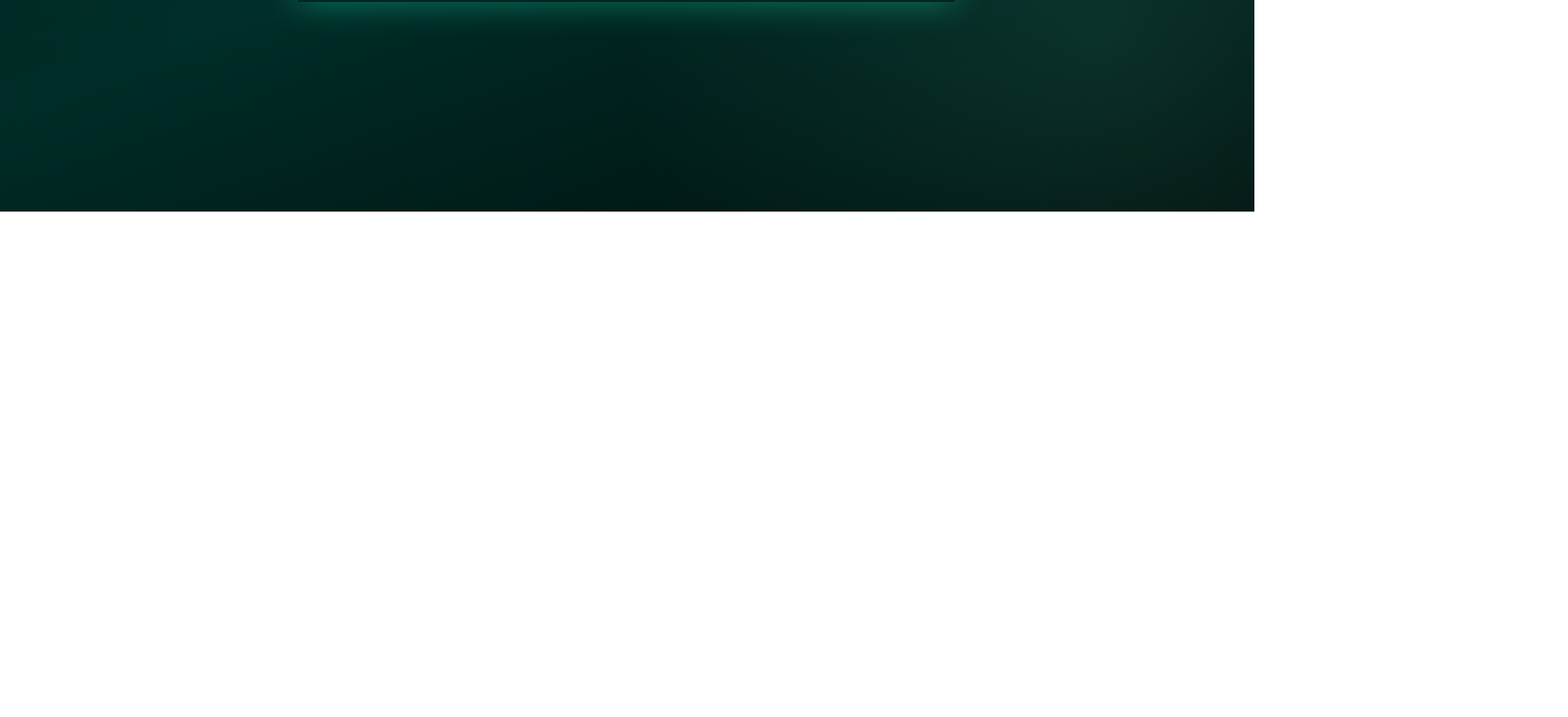
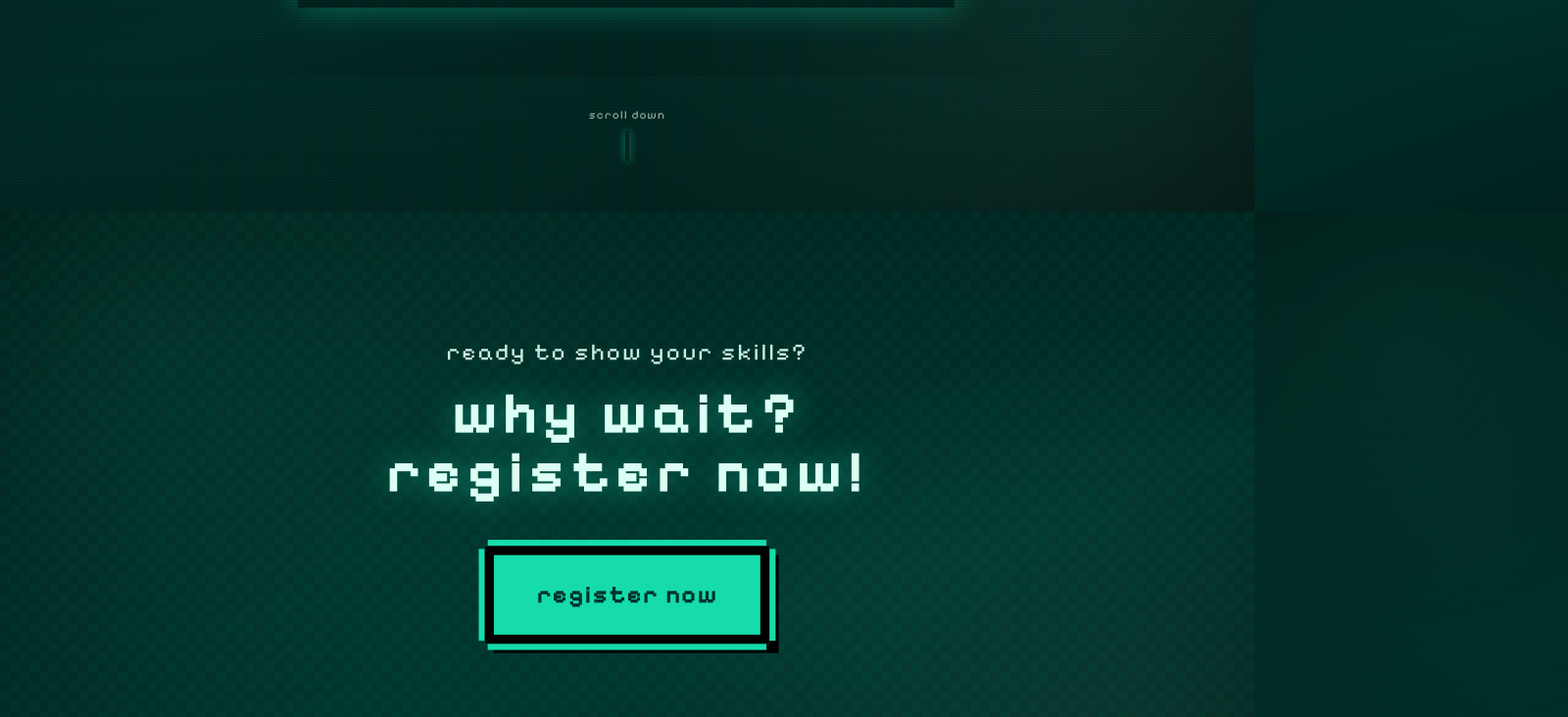
Before and after one commit to bikramroyutsa/iit-indoors-2026, a Next.js app: page / in a window 1280 px wide. Shown: the part 584-1316 px from the top of the page at 98% size, 1600 px wide, since content can reach past the window. Before the commit the page ends 800 px from the top, so only its background shows below. Built offline with nearby package versions, Linux system fonts and the light colour scheme.

Commit message:
Add initial registration form

```diff
--- a/app/globals.css
+++ b/app/globals.css
@@ -18,6 +18,21 @@ body {
   background-attachment: fixed;
   color: var(--foreground);
   font-family: var(--font-pixelify), sans-serif;
+  position: relative;
+  overflow-x: hidden;
+}
+
+body::after {
+  content: "";
+  position: fixed;
+  top: 0;
+  left: 0;
+  width: 100vw;
+  height: 100vh;
+  background: linear-gradient(rgba(18, 16, 16, 0) 50%, rgba(0, 0, 0, 0.1) 50%), linear-gradient(90deg, rgba(255, 0, 0, 0.03), rgba(0, 255, 0, 0.01), rgba(0, 0, 255, 0.03));
+  background-size: 100% 3px, 3px 100%;
+  pointer-events: none;
+  z-index: 9999;
 }
 
 .hero-kicker {
@@ -46,6 +61,15 @@ body {
     transform: translateY(0);
     opacity: 1;
   }
+}
+
+@keyframes fade-in {
+  from { opacity: 0; }
+  to { opacity: 1; }
+}
+
+.animate-fade-in {
+  animation: fade-in 0.3s ease-out forwards;
 }
 
 @keyframes logo-blink {
@@ -82,3 +106,170 @@ body {
     transform: translateY(-8px);
   }
 }
+
+/* Pixel Art UI Styles */
+.pixel-button {
+  background-color: var(--mint);
+  color: var(--deep-teal);
+  padding: 14px 28px;
+  border: 6px solid #000;
+  box-shadow:
+    0 -6px 0 -2px var(--mint),
+    0 6px 0 -2px var(--mint),
+    -6px 0 0 -2px var(--mint),
+    6px 0 0 -2px var(--mint),
+    6px 6px 0px #000;
+  font-weight: bold;
+  text-transform: lowercase;
+  transition: all 0.1s;
+  cursor: pointer;
+  font-family: var(--font-pixelify), sans-serif;
+  letter-spacing: 1px;
+}
+
+.pixel-button:hover {
+  transform: translate(-2px, -2px);
+  box-shadow:
+    0 -4px 0 -2px var(--mint-soft),
+    0 4px 0 -2px var(--mint-soft),
+    -4px 0 0 -2px var(--mint-soft),
+    4px 0 0 -2px var(--mint-soft),
+    6px 6px 0px #000;
+  background-color: var(--mint-soft);
+}
+
+.pixel-button:active {
+  transform: translate(2px, 2px);
+  box-shadow: 0px 0px 0px #000;
+}
+
+.pixel-modal-overlay {
+  background-color: rgba(0, 0, 0, 0.85);
+  backdrop-filter: blur(4px);
+}
+
+.pixel-modal-content {
+  background-color: var(--deep-teal);
+  /* even blockier pixelated border */
+  border: 8px solid #000;
+  box-shadow:
+    0 -8px 0 -2px var(--mint),
+    0 8px 0 -2px var(--mint),
+    -8px 0 0 -2px var(--mint),
+    8px 0 0 -2px var(--mint),
+    inset 0 0 0 4px var(--mint),
+    12px 12px 0px #000;
+  padding: 3rem;
+  max-width: 500px;
+  width: 90%;
+  position: relative;
+}
+
+.pixel-input {
+  background-color: #001715;
+  border: 4px solid #000;
+  box-shadow:
+    0 -4px 0 -1px var(--mint-soft),
+    0 4px 0 -1px var(--mint-soft),
+    -4px 0 0 -1px var(--mint-soft),
+    4px 0 0 -1px var(--mint-soft);
+  color: var(--foreground);
+  padding: 14px;
+  width: 100%;
+  font-family: var(--font-pixelify), sans-serif;
+  outline: none;
+  transition: all 0.1s;
+}
+
+.pixel-input:focus {
+  box-shadow:
+    0 -4px 0 -1px var(--mint),
+    0 4px 0 -1px var(--mint),
+    -4px 0 0 -1px var(--mint),
+    4px 0 0 -1px var(--mint);
+}
+
+.pixel-label {
+  display: block;
+  margin-bottom: 0.5rem;
+  color: var(--mint-soft);
+  text-transform: lowercase;
+  font-size: 0.9rem;
+  letter-spacing: 1px;
+}
+
+@keyframes bounce-subtle {
+  0%, 100% {
+    transform: translateY(0) scale(1.1);
+  }
+  50% {
+    transform: translateY(-5px) scale(1.1);
+  }
+}
+
+@media (min-width: 768px) {
+  @keyframes bounce-subtle {
+    0%, 100% {
+      transform: translateY(0) scale(1.25);
+    }
+    50% {
+      transform: translateY(-8px) scale(1.25);
+    }
+  }
+}
+
+.animate-bounce-subtle {
+  animation: bounce-subtle 3s ease-in-out infinite;
+}
+
+.pixel-pattern {
+  background-image:
+    linear-gradient(45deg, rgba(22, 219, 171, 0.03) 25%, transparent 25%),
+    linear-gradient(-45deg, rgba(22, 219, 171, 0.03) 25%, transparent 25%),
+    linear-gradient(45deg, transparent 75%, rgba(22, 219, 171, 0.03) 75%),
+    linear-gradient(-45deg, transparent 75%, rgba(22, 219, 171, 0.03) 75%);
+  background-size: 20px 20px;
+  background-position: 0 0, 0 10px, 10px -10px, -10px 0px;
+}
+
+.cta-glow {
+  position: relative;
+}
+
+.cta-glow::before {
+  content: "";
+  position: absolute;
+  top: 50%;
+  left: 50%;
+  transform: translate(-50%, -50%);
+  width: 150%;
+  height: 150%;
+  background: radial-gradient(circle, rgba(22, 219, 171, 0.08) 0%, transparent 70%);
+  z-index: -1;
+  pointer-events: none;
+}
+
+@keyframes modal-slide-up {
+  0% {
+    transform: translateY(100vh);
+    opacity: 0;
+  }
+  100% {
+    transform: translateY(0);
+    opacity: 1;
+  }
+}
+
+.animate-modal-slide-up {
+  animation: modal-slide-up 0.5s cubic-bezier(0.16, 1, 0.3, 1) forwards;
+}
+
+@keyframes success-pop {
+  0% { transform: scale(0.8); opacity: 0; }
+  50% { transform: scale(1.05); opacity: 1; }
+  100% { transform: scale(1); opacity: 1; }
+}
+
+.animate-success-pop {
+  animation: success-pop 0.4s cubic-bezier(0.175, 0.885, 0.32, 1.275) forwards;
+}
--- a/app/layout.tsx
+++ b/app/layout.tsx
@@ -18,8 +18,8 @@ const pixelifySans = Pixelify_Sans({
 });
 
 export const metadata: Metadata = {
-  title: "IIT Indoors 2026",
-  description: "IIT Indoors 2026",
+  title: "iit indoors 2026",
+  description: "iit indoors 2026",
 };
 
 export default function RootLayout({
--- a/app/page.tsx
+++ b/app/page.tsx
@@ -1,10 +1,10 @@
-import Hero from "@/components/Hero";
+import LandingSection from "@/components/LandingSection";
 import PageContainer from "@/components/PageContainer";
 
 export default function Home() {
   return (
     <PageContainer>
-      <Hero />
+      <LandingSection />
     </PageContainer>
   );
 }
--- a/components/Hero.tsx
+++ b/components/Hero.tsx
@@ -13,7 +13,7 @@ export default function Hero() {
   }, []);
 
   return (
-    <section className="w-full max-w-4xl flex flex-col items-center gap-4" aria-label="IIT Indoors hero section">
+    <section className="w-full max-w-4xl flex flex-col items-center gap-4" aria-label="iit indoors hero section">
       <p
         className="tracking-widest text-xl md:text-3xl drop-shadow-lg hero-kicker"
         style={{
@@ -26,7 +26,7 @@ export default function Hero() {
       <Image
         className={`w-3/4 h-auto hero-logo ${entered ? 'logo-enter' : ''}`}
         src="/assets/Logo.png"
-        alt="IIT Indoors 2026 logo"
+        alt="iit indoors 2026 logo"
         width={1599}
         height={780}
         priority
--- /dev/null
+++ b/components/LandingSection.tsx
@@ -0,0 +1,47 @@
+"use client";
+
+import { useState } from "react";
+import Hero from "./Hero";
+import RegistrationModal from "./RegistrationModal";
+
+export default function LandingSection() {
+  const [isModalOpen, setIsModalOpen] = useState(false);
+
+  return (
+    <div className="flex flex-col w-full items-center">
+      {/* Hero Section - Centered on screen */}
+      <div className="min-h-screen flex flex-col items-center justify-center w-full relative">
+        <Hero />
+        {/* Scroll Indicator */}
+        <div className="absolute bottom-10 animate-bounce text-mint-soft opacity-70">
+          <p className="text-xs tracking-widest mb-2 font-pixelify">scroll down</p>
+          <div className="w-1 h-8 bg-mint mx-auto rounded-full shadow-[0_0_8px_var(--mint)]"></div>
+        </div>
+      </div>
+
+      {/* Registration CTA Section - Appears on scroll */}
+      <div className="py-32 flex flex-col items-center gap-8 w-full text-center px-6 pixel-pattern cta-glow">
+        <div className="space-y-4 max-w-2xl">
+          <h3 className="text-xl md:text-2xl font-pixelify text-mint-soft tracking-widest animate-pulse">
+            ready to show your skills?
+          </h3>
+          <p className="text-4xl md:text-6xl font-pixelify text-mint font-bold tracking-widest drop-shadow-[0_0_15px_rgba(22,219,171,0.5)]">
+            why wait?<br />register now!
+          </p>
+        </div>
+
+        <button
+          onClick={() => setIsModalOpen(true)}
+          className="pixel-button scale-125 mt-8 hover:scale-135 transition-transform animate-bounce-subtle"
+        >
+          register now
+        </button>
+      </div>
+
+      <RegistrationModal
+        isOpen={isModalOpen}
+        onClose={() => setIsModalOpen(false)}
+      />
+    </div>
+  );
+}
--- a/components/PageContainer.tsx
+++ b/components/PageContainer.tsx
@@ -4,7 +4,7 @@ interface PageContainerProps {
 
 export default function PageContainer({ children }: PageContainerProps) {
   return (
-    <main className="min-h-screen flex items-center justify-center p-10">
+    <main className="min-h-screen w-full flex flex-col items-center">
       {children}
     </main>
   );
--- /dev/null
+++ b/components/RegistrationModal.tsx
@@ -0,0 +1,111 @@
+"use client";
+
+import { useState } from "react";
+
+interface RegistrationModalProps {
+  isOpen: boolean;
+  onClose: () => void;
+}
+
+export default function RegistrationModal({ isOpen, onClose }: RegistrationModalProps) {
+  const [formData, setFormData] = useState({
+    name: "",
+    phone: "",
+    batch: "1",
+  });
+  const [isSubmitted, setIsSubmitted] = useState(false);
+
+  if (!isOpen) return null;
+
+  const handleSubmit = (e: React.FormEvent) => {
+    e.preventDefault();
+    console.log("Form Data:", formData);
+    setIsSubmitted(true);
+    // Auto-close after 2 seconds on success
+    setTimeout(() => {
+      onClose();
+      setIsSubmitted(false);
+      setFormData({ name: "", phone: "", batch: "1" });
+    }, 2500);
+  };
+
+  return (
+    <div className="fixed inset-0 z-50 flex items-center justify-center pixel-modal-overlay p-4 animate-fade-in">
+      <div className="pixel-modal-content animate-modal-slide-up">
+        <button
+          onClick={onClose}
+          className="absolute top-4 right-4 text-mint-soft hover:text-mint text-2xl transition-colors"
+          aria-label="Close modal"
+        >
+          ×
+        </button>
+
+        {isSubmitted ? (
+          <div className="flex flex-col items-center justify-center py-10 animate-success-pop">
+            <div className="text-6xl mb-4">👾</div>
+            <h2 className="text-2xl font-bold text-mint tracking-widest text-center mb-2">
+              success!
+            </h2>
+            <p className="text-mint-soft text-center font-pixelify">
+              you have been registered for iit indoors 2026.
+            </p>
+          </div>
+        ) : (
+          <>
+            <h2 className="text-2xl font-bold mb-6 text-mint tracking-widest text-center">
+              register now
+            </h2>
+
+            <form onSubmit={handleSubmit} className="flex flex-col gap-5">
+              <div>
+                <label htmlFor="name" className="pixel-label">name</label>
+                <input
+                  id="name"
+                  type="text"
+                  required
+                  className="pixel-input"
+                  value={formData.name}
+                  onChange={(e) => setFormData({ ...formData, name: e.target.value })}
+                  placeholder="enter your name"
+                />
+              </div>
+
+              <div>
+                <label htmlFor="phone" className="pixel-label">phone number</label>
+                <input
+                  id="phone"
+                  type="tel"
+                  required
+                  className="pixel-input"
+                  value={formData.phone}
+                  onChange={(e) => setFormData({ ...formData, phone: e.target.value })}
+                  placeholder="01xxxxxxxxx"
+                />
+              </div>
+
+              <div>
+                <label htmlFor="batch" className="pixel-label">iit batch</label>
+                <select
+                  id="batch"
+                  className="pixel-input cursor-pointer"
+                  value={formData.batch}
+                  onChange={(e) => setFormData({ ...formData, batch: e.target.value })}
+                >
+                  {Array.from({ length: 18 }, (_, i) => (
+                    <option key={i + 1} value={i + 1} className="bg-deep-teal">
+                      batch {i + 1}
+                    </option>
+                  ))}
+                </select>
+              </div>
+
+              <button type="submit" className="pixel-button mt-4 w-full">
+                submit
+              </button>
+            </form>
+          </>
+        )}
+      </div>
+    </div>
+  );
+}
```
